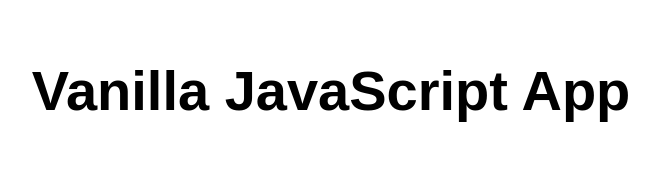
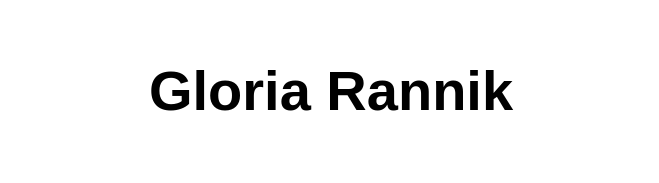
Before and after one commit to rannikgloria/ut2024azapp, a website: page src/index.html in a window 1280 px wide. Shown: the whole page, without its empty margins (309-968 px from the left). Drawn offline with Linux system fonts and the light colour scheme.

Commit message:
Update index.html

```diff
--- a/src/index.html
+++ b/src/index.html
@@ -10,7 +10,7 @@
 
 <body>
   <main>
-    <h1>Vanilla JavaScript App</h1>
+    <h1>Gloria Rannik</h1>
   </main>
 </body>
 
```
